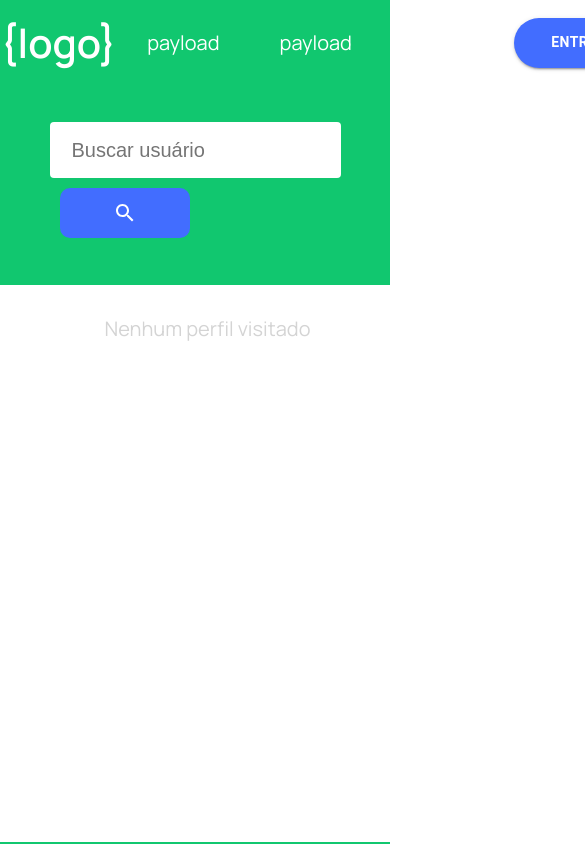
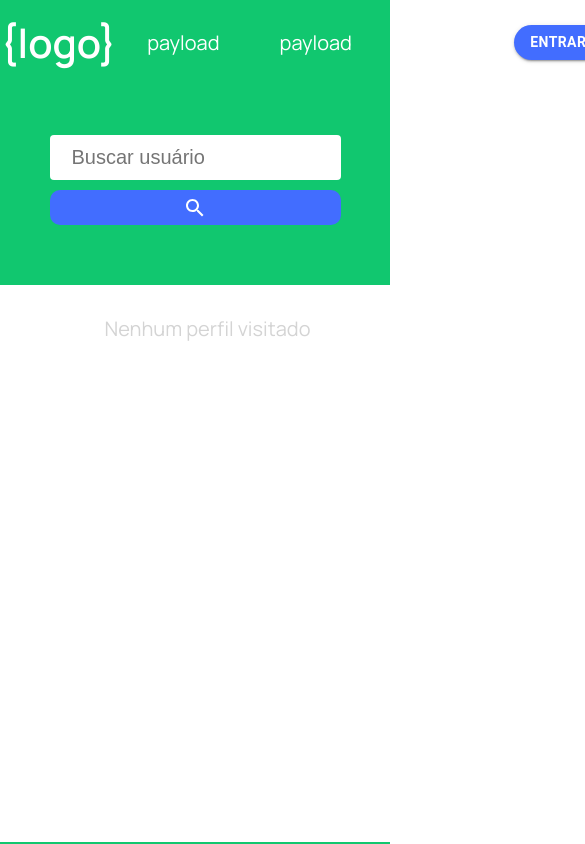
Before and after one commit to EduardoPD1921/payment-frontend, a React (Create React App) app: page / in a window 390 px wide. Shown: the top 844 px of the page, 585 px wide, since content can reach past the window. Built offline with nearby package versions, Linux system fonts and the light colour scheme.

Commit message:
Responsividade do form de pesquisa de usuario aplicado

```diff
--- a/src/Components/Header.tsx
+++ b/src/Components/Header.tsx
@@ -2,7 +2,7 @@ import React from 'react';
 import axios from 'axios';
 import { useForm } from 'react-hook-form';
 
-import { HeaderSection, HeaderInputSection, DefaultButton } from '../StyledComponents';
+import { HeaderSection, HeaderInputSection, DefaultButton, SearchForm } from '../StyledComponents';
 
 import SearchIcon from '@material-ui/icons/Search';
 
@@ -51,12 +51,12 @@ const Header: React.FC<HeaderProps> = props => {
     return (
         <HeaderSection>
             <HeaderInputSection>
-                <form onSubmit={handleSubmit(onSubmit)}>
+                <SearchForm onSubmit={handleSubmit(onSubmit)}>
                     <HeaderSearchInput placeHolder="Buscar usuário" control={control} name="search" />
                     <DefaultButton type="submit" backgroundDefault="#426dff" backgroundHover="#365ad6" borderRadius="10px" margin="10px">
                         <SearchIcon />
                     </DefaultButton>
-                </form>
+                </SearchForm>
             </HeaderInputSection>
         </HeaderSection>
     )
--- a/src/StyledComponents/index.tsx
+++ b/src/StyledComponents/index.tsx
@@ -113,7 +113,7 @@ interface DefaultButtonProps {
 export const DefaultButton = styled(Button)`
     && {
         height: 50px;
-        width: 130px;
+        width: 100%;
         color: white;
         font-weight: 600;
         margin: ${(props: DefaultButtonProps) => props.margin || '0'};
@@ -121,6 +121,10 @@ export const DefaultButton = styled(Button)`
         background: ${(props: DefaultButtonProps) => props.backgroundDefault};
         :hover {
             background: ${(props: DefaultButtonProps) => props.backgroundHover};
+        }
+
+        @media(max-width: 570px) {
+            height: 35px;
         }
     }
 `;
@@ -151,6 +155,17 @@ export const HeaderInputSection = styled.div`
     width: 30%;
     align-items: center;
     justify-content: center;
+`;
+
+export const SearchForm = styled.form`
+    display: flex;
+    flex-direction: row;
+    align-items: center;
+
+    @media(max-width: 570px) {
+        height: 100px;
+        flex-direction: column;
+    }
 `;
 
 export const FooterSection = styled.footer`
```
